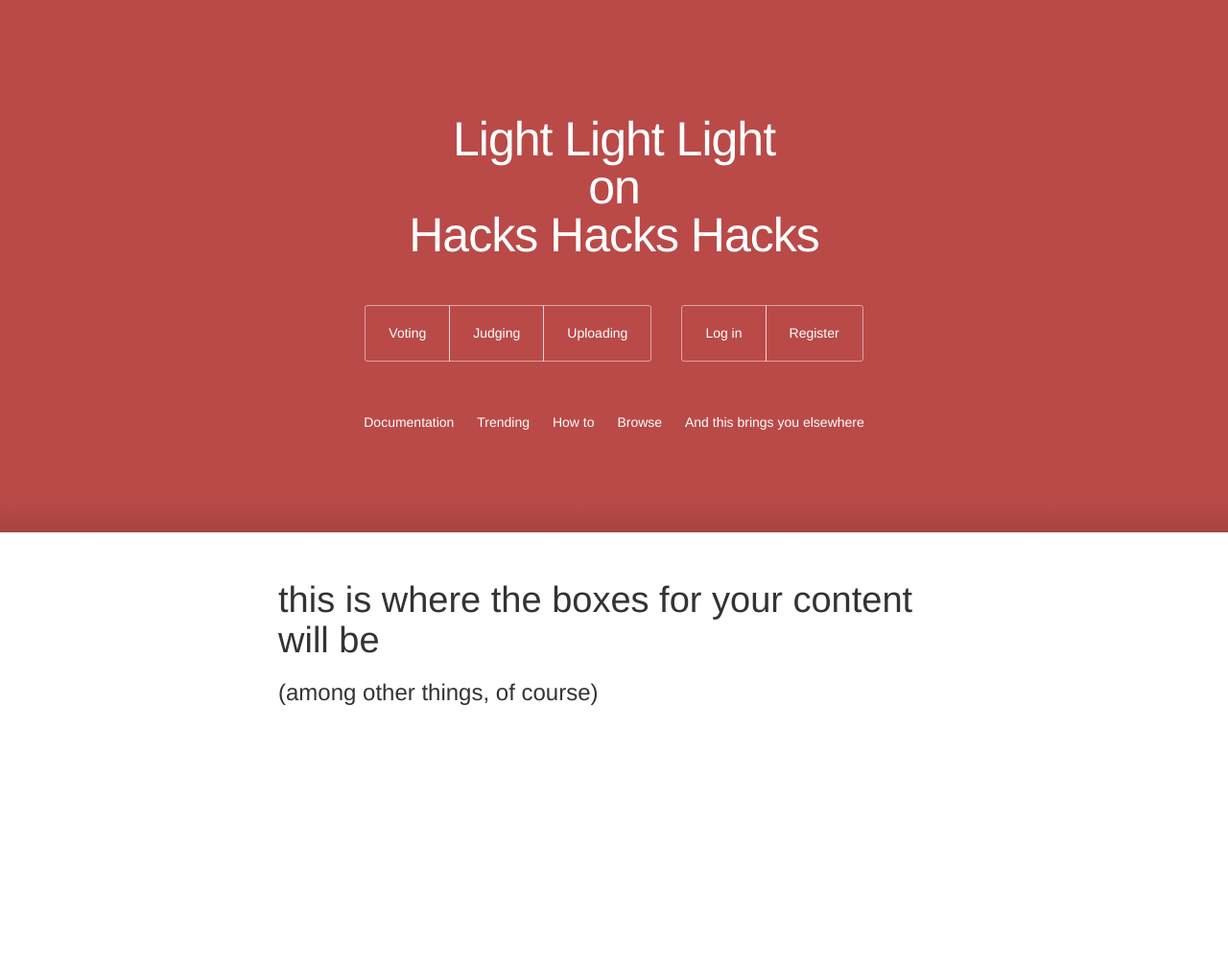
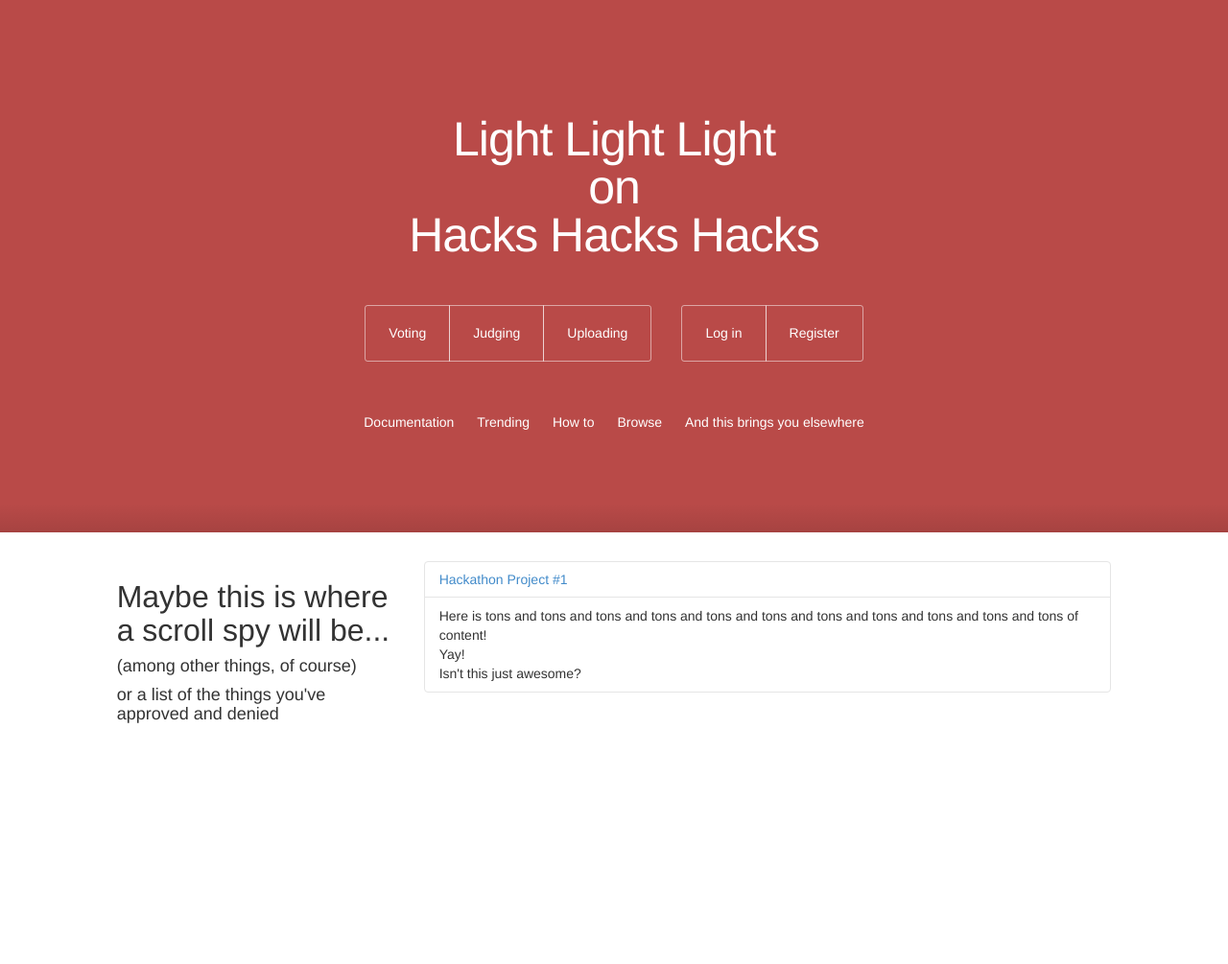
Before and after one commit to bcfuchs/voting, a plain HTML site: page index.html in a window 1280 px wide. Shown: the whole page at 96% size. Before the commit the page ends 800 px from the top, so only its background shows below. Drawn offline with nearby package versions, Linux system fonts and the light colour scheme.

Commit message:
asdfghjk

```diff
--- a/index.html
+++ b/index.html
@@ -52,9 +52,56 @@
       </ul>
     </div>
   </div>
-  <div class="container">
-    <h1> this is where the boxes for your content will be</h1>
-    <h3>(among other things, of course)</h3>
-  </div>
+    <div class="col-lg-3 col-offset-1">
+      <h2 class="text-left">Maybe this is where a scroll spy will be...</h2>
+      <h4>(among other things, of course)</h4>
+      <h4>or a list of the things you've approved and denied</h4>
+      <br><br><br><br><br><br><br><br><br><br><br><br>
+    </div>
+
+    <div class="col-lg-7">
+      <div class="accordion" id="collapseHacks">
+        <div class="accordion-group">
+          <div class="accordion-heading" id="collapseOne">
+            <a class="accordion-toggle" data-toggle="collapse" data-parent="#collapseHacks" data-target="#CollapseOne" href="#collapseOne">Hackathon Project #1</a>
+          </div>
+          <div id="collapseOne" class="accordion-body collapse in">
+            <div class="accordion-inner">
+              Here is tons and tons and tons and tons and tons and tons and tons and tons and tons and tons and tons of content!
+              <br> Yay!
+              <br> Isn't this just awesome?
+            </div>
+          </div>
+        </div>
+      </div>
+    </div>
+
+
+<script>
+$(document).ready(function(){
+  $('.collapse').collapse();
+}
+</script>
 </body>
 </html>
+
+<!--
+          <div class="accordion-group">
+          <div class="accordion-heading">
+            <a class="accordion-toggle" data-toggle="collapse" data-parent="#accordion2" data-target="#accordion2" href="#collapseTwo">Hackathon Project #2</a>
+          </div>
+          <div id="collapseTwo" class="accordion-body collapse">
+            <div class="accordion-inner">...
+            </div>
+          </div>
+        </div>
+        <div class="accordion-group">
+          <div class="accordion-heading">
+            <a class="accordion-toggle" data-toggle="#collapseThree" data-parent="#accordion2" data-target="#accordion2" id="#collapseThree">Hackathon Project #3</a>
+          </div>
+          <div id="collapseThree" class="accordion-body collapse">
+            <div class="accordion-inner">...
+            </div>
+          </div>
+        </div>
+      -->
```
